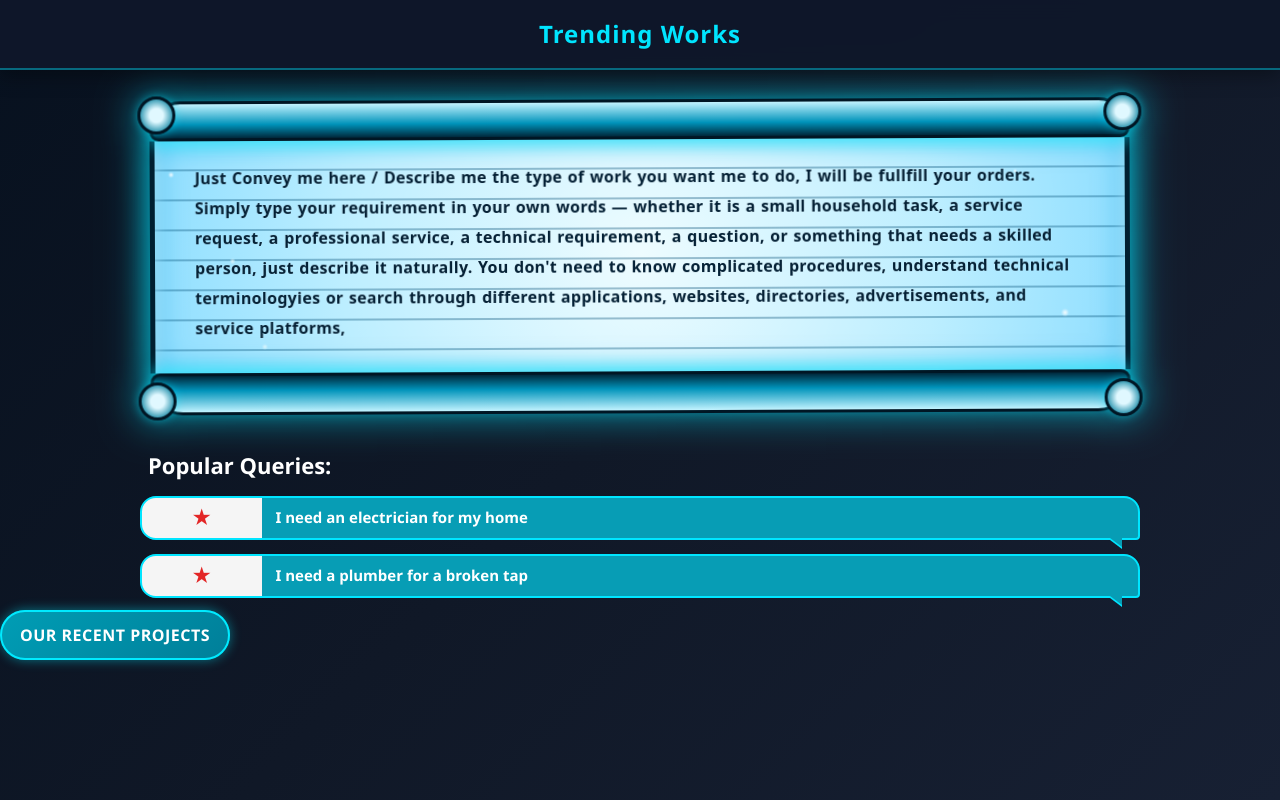
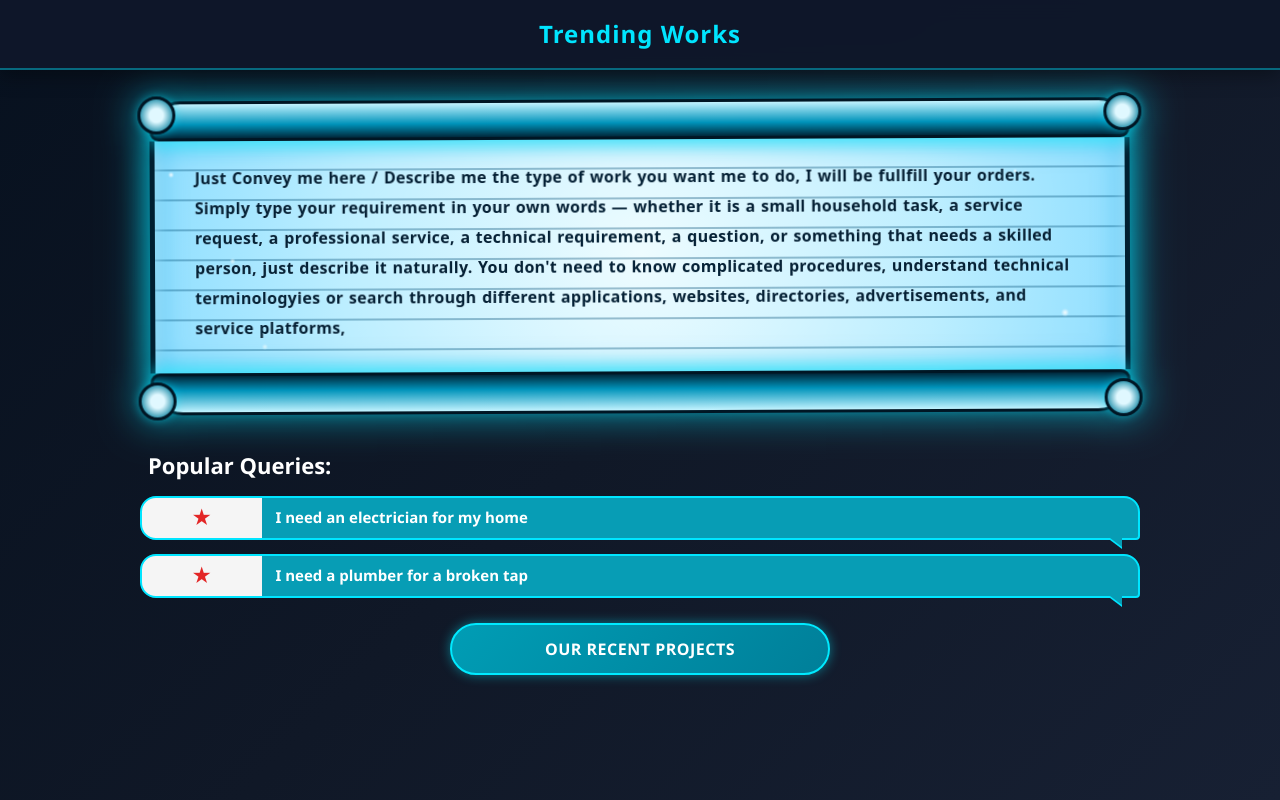
Before and after one commit to techwisecoders-rgb/HAI-SUPER-HERO, a Next.js app: page /trending in a window 1280 px wide. Built offline with nearby package versions, Linux system fonts and the light colour scheme.

Commit message:
Update page.tsx

```diff
--- a/app/trending/page.tsx
+++ b/app/trending/page.tsx
@@ -1100,12 +1100,9 @@ export default function TrendingPage() {
             <div id="popularQueries" />
           </section>
 
-
-          <a href="/projects" class="projectsButton">
-                    OUR RECENT PROJECTS
-          </a>
-
-
+          <div className="projectsButtonContainer">
+            <a className="projectsButton">OUR RECENT PROJECTS</a>
+          </div>
         </main>
       </div>
 
@@ -1115,9 +1112,9 @@ export default function TrendingPage() {
             <main className="chat-area" id="chatAreaElectrician" />
 
             <footer className="chat-footer">
-
+              <button className="footer-back-btn" onClick={() => (document.getElementById("mainView") as HTMLElement | null)?.classList.add("active")}>←</button>
               <input type="text" placeholder="Message here... Describe the work" disabled />
-
+              <button className="send-btn" disabled>Send</button>
               🔄
             </footer>
           </div>
@@ -1130,9 +1127,9 @@ export default function TrendingPage() {
             <main className="chat-area" id="chatAreaPlumber" />
 
             <footer className="chat-footer">
-
+              <button className="footer-back-btn" onClick={() => (document.getElementById("mainView") as HTMLElement | null)?.classList.add("active")}>←</button>
               <input type="text" placeholder="Message Here... Describe the work" disabled />
-
+              <button className="send-btn" disabled>Send</button>
               🔄
             </footer>
           </div>
```
